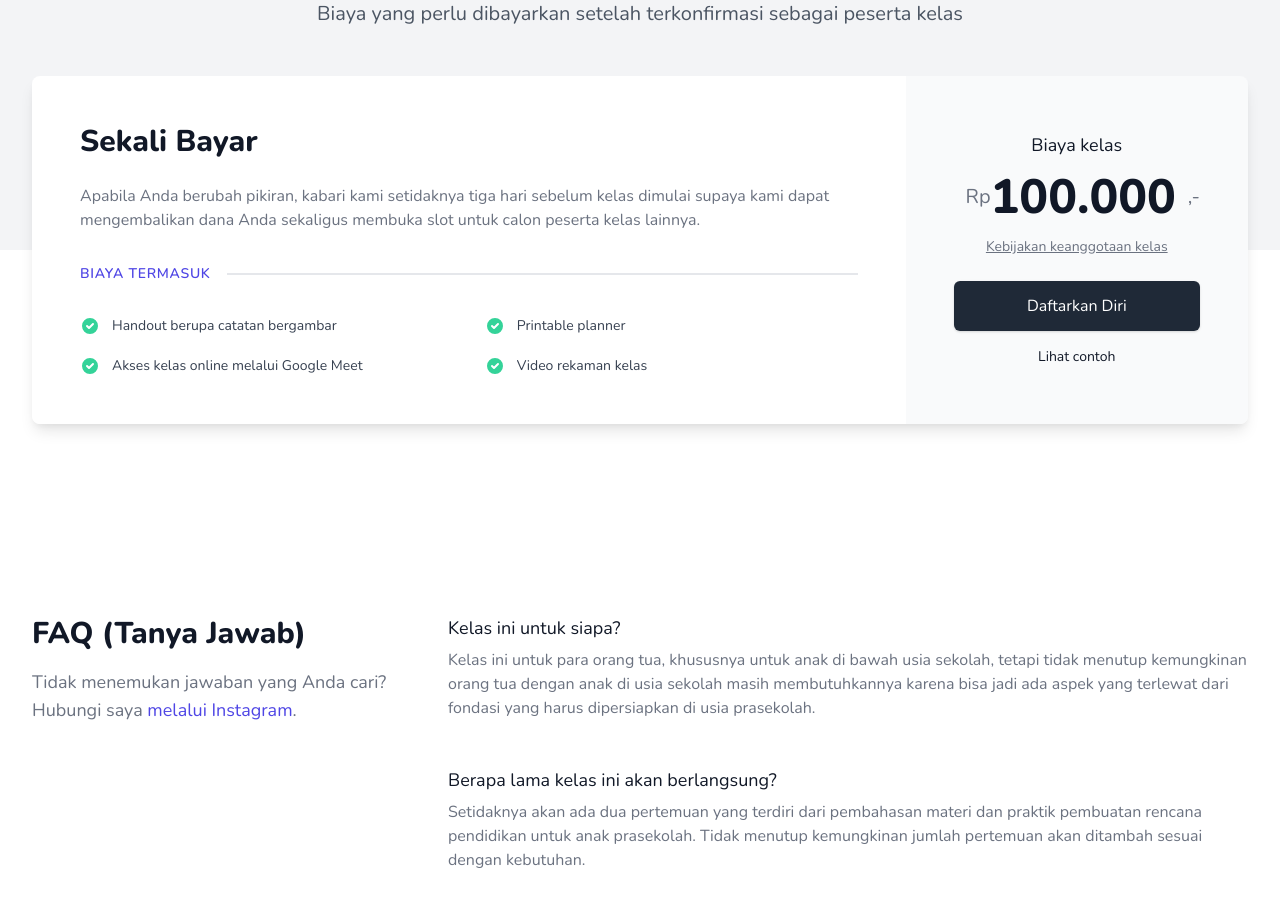
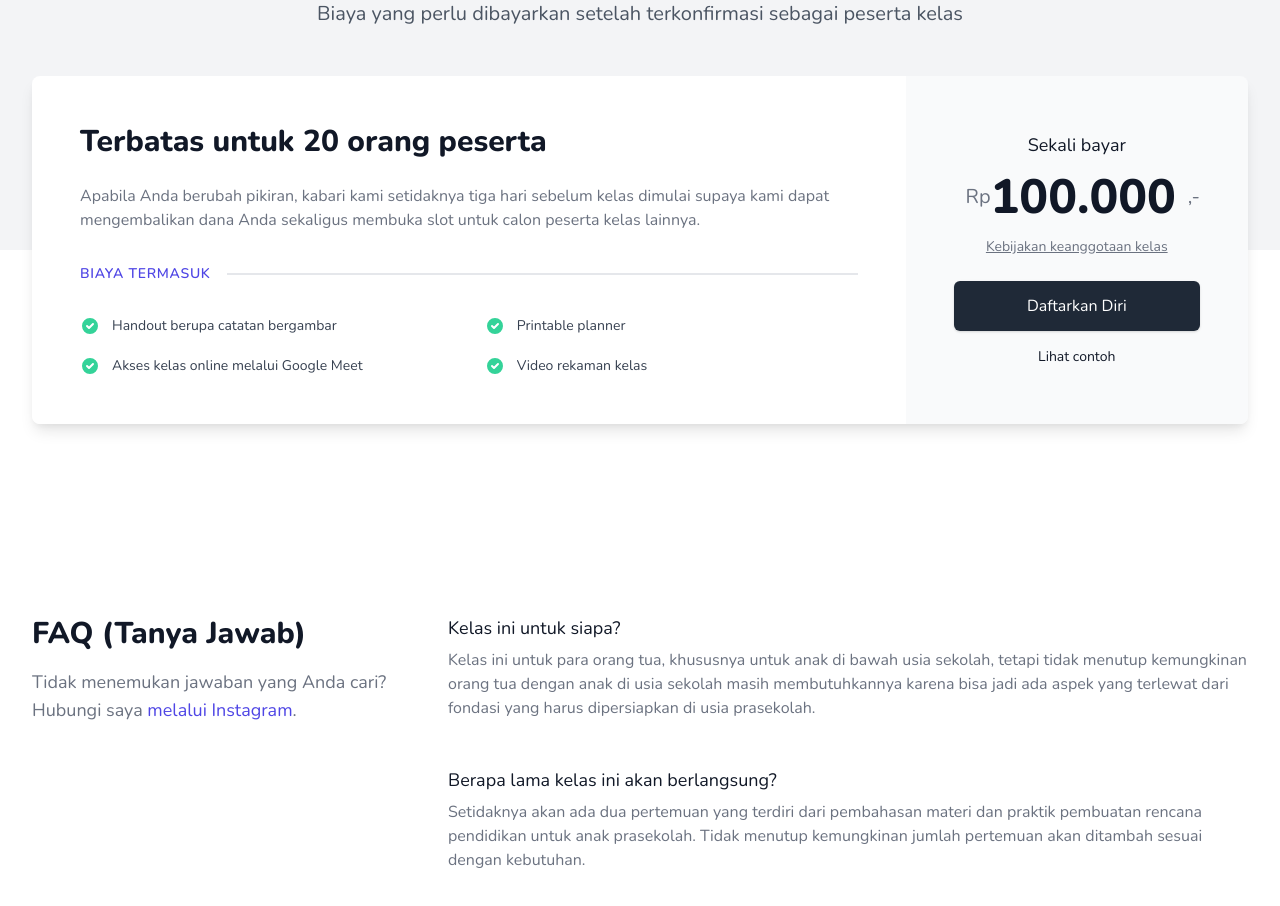
Before and after one commit to zainfathoni/rumahberbagi-app, a Next.js app: page / in a window 1280 px wide. Shown: the part 2240-3146 px from the top of the page. Built offline with nearby package versions, Linux system fonts and the light colour scheme.

Commit message:
Update PricingSection

```diff
--- a/components/pricing-section.js
+++ b/components/pricing-section.js
@@ -63,7 +63,7 @@ export const PricingSection = ({ title, children }) => {
           <div className='relative max-w-7xl mx-auto px-4 sm:px-6 lg:px-8'>
             <div className='max-w-lg mx-auto rounded-lg shadow-lg overflow-hidden lg:max-w-none lg:flex'>
               <div className='flex-1 bg-white px-6 py-8 lg:p-12'>
-                <h3 className='text-2xl font-extrabold text-gray-900 sm:text-3xl'>Sekali Bayar</h3>
+                <h3 className='text-2xl font-extrabold text-gray-900 sm:text-3xl'>Terbatas untuk 20 orang peserta</h3>
                 <p className='mt-6 text-base text-gray-500'>
                   Apabila Anda berubah pikiran, kabari kami setidaknya tiga hari sebelum kelas dimulai supaya kami dapat
                   mengembalikan dana Anda sekaligus membuka slot untuk calon peserta kelas lainnya.
@@ -71,7 +71,7 @@ export const PricingSection = ({ title, children }) => {
                 {included}
               </div>
               <div className='py-8 px-6 text-center bg-gray-50 lg:flex-shrink-0 lg:flex lg:flex-col lg:justify-center lg:p-12'>
-                <p className='text-lg leading-6 font-medium text-gray-900'>Biaya kelas</p>
+                <p className='text-lg leading-6 font-medium text-gray-900'>Sekali bayar</p>
                 <div className='mt-4 flex items-center justify-center text-5xl font-extrabold text-gray-900'>
                   <span className='ml-3 text-xl font-medium text-gray-500'>Rp</span>
                   <span>100.000</span>
```
